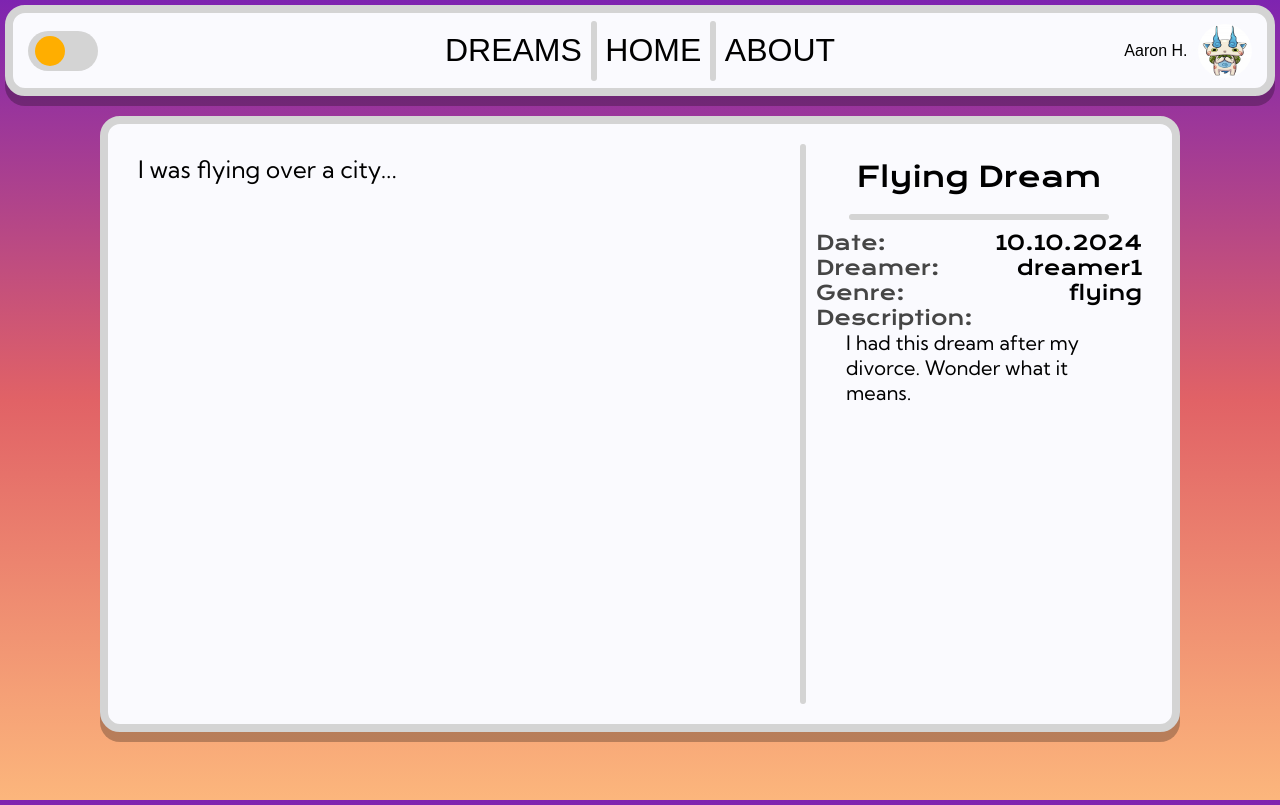
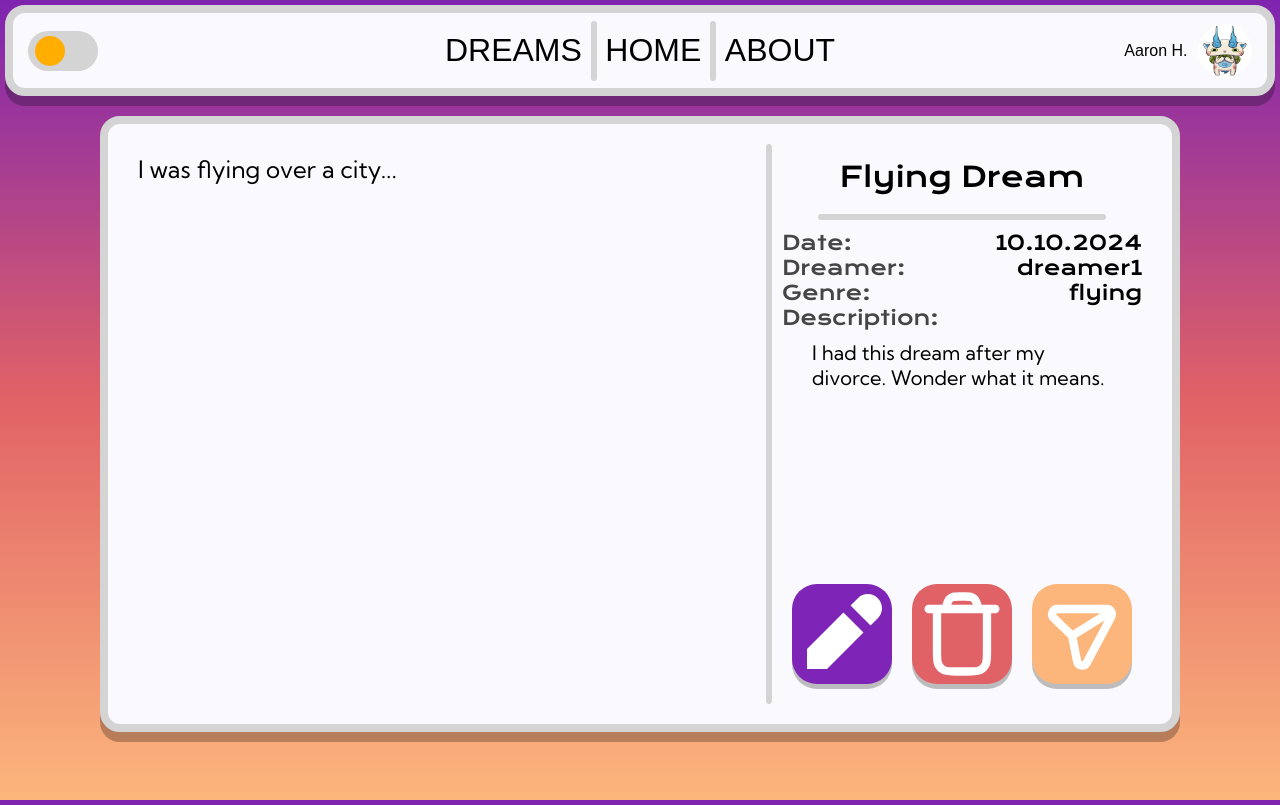
Before and after one commit to dartmonkeyExeter/freaky-friday-dream-journal, a Flask app: page /dream/1 in a window 1280 px wide. Run offline with Flask 3, Linux system fonts and the light colour scheme; data comes from the database, SQL or seed files in the repository; some web fonts are replaced.

Commit message:
skibidi rizzler im gonna END IT !!!!!!

```diff
--- a/app.py
+++ b/app.py
@@ -24,7 +24,9 @@ def dream(dream_id):
             # likes = dream[6] im not using this yet (maybe never)
             description = dream[7]
 
-    return render_template('dream.html', id=dream_id, title=title, content=content, author=author, tag=tag, upload_date=upload_date, description=description)
+    user_is_author = True # will eventually check session for this
+
+    return render_template('dream.html', id=dream_id, title=title, content=content, author=author, tag=tag, upload_date=upload_date, description=description, user_is_author=user_is_author)
 
 if __name__ == '__main__':
     app.run(debug=True)
--- a/static/css/dream.css
+++ b/static/css/dream.css
@@ -73,9 +73,59 @@
 .dream-description {
     font-family: 'Kumbh Sans', sans-serif;
     font-size: 20px;
+    margin-top: 10px;
     margin-left: 30px;
     margin-right: 30px;
     text-align: left;
     overflow-y: scroll;
     flex: 1;
 }
+
+.dream-options {
+    display: flex;
+    flex-direction: row;
+    justify-content: space-between;
+    margin-top: 20px;
+}
+
+.dream-buttons {
+    height: 100px;
+    width: 100px;
+    border-radius: 25px;
+    color: #fff;
+    margin: 10px;
+    cursor: pointer;
+    display: flex;
+    justify-content: center;
+    align-items: center;
+    transition: transform 0.2s;
+    box-shadow: 0px 5px 0px 0px rgba(0,0,0,0.25);
+}
+
+.dream-buttons:hover {
+    transform: scale(1.1);
+}
+
+.edit-dream-button {
+    background-color: #7E24B6;
+}
+
+.delete-dream-button {
+    background-color: #E16266;
+}
+
+.share-dream-button {
+    background-color: #FCB67C;
+}
+
+.edit-dream-button-dark {
+    background-color: #303593 !important;
+}
+
+.delete-dream-button-dark {
+    background-color: #7479D5 !important;
+}
+
+.share-dream-button-dark {
+    background-color: #AF76D5 !important;
+}
--- a/templates/dream.html
+++ b/templates/dream.html
@@ -3,7 +3,7 @@
 <head>
     <meta charset="UTF-8">
     <meta name="viewport" content="width=device-width, initial-scale=1.0">
-    <title>Document</title>
+    <title>{{ title }} - Dream Journal</title>
     <link rel="stylesheet" href="{{ url_for('static', filename='css/dream.css') }}">
     <link rel="stylesheet" href="{{ url_for('static', filename='css/base.css') }}">
     <link rel="preconnect" href="https://fonts.googleapis.com">
@@ -64,19 +64,107 @@
                 {{ description }}
             </div>
 
+            <div class="dream-options">
+                {% if user_is_author %}
+                    <div class="dream-buttons edit-dream-button">
+                        <svg xmlns="http://www.w3.org/2000/svg" width="80px" height="80px" viewBox="0 0 16 16" fill="none">
+                            <path d="M8.29289 3.70711L1 11V15H5L12.2929 7.70711L8.29289 3.70711Z" fill="#FFFFFF"/>
+                            <path d="M9.70711 2.29289L13.7071 6.29289L15.1716 4.82843C15.702 4.29799 16 3.57857 16 2.82843C16 1.26633 14.7337 0 13.1716 0C12.4214 0 11.702 0.297995 11.1716 0.828428L9.70711 2.29289Z" fill="#FFFFFF"/>
+                        </svg>
+                    </div>
+
+                    <div class="dream-buttons delete-dream-button">
+                        <svg xmlns="http://www.w3.org/2000/svg" width="100px" height="100px" viewBox="0 0 24 24" fill="none">
+                            <path d="M18 6V16.2C18 17.8802 18 18.7202 17.673 19.362C17.3854 19.9265 16.9265 20.3854 16.362 20.673C15.7202 21 14.8802 21 13.2 21H10.8C9.11984 21 8.27976 21 7.63803 20.673C7.07354 20.3854 6.6146 19.9265 6.32698 19.362C6 18.7202 6 17.8802 6 16.2V6M4 6H20M16 6L15.7294 5.18807C15.4671 4.40125 15.3359 4.00784 15.0927 3.71698C14.8779 3.46013 14.6021 3.26132 14.2905 3.13878C13.9376 3 13.523 3 12.6936 3H11.3064C10.477 3 10.0624 3 9.70951 3.13878C9.39792 3.26132 9.12208 3.46013 8.90729 3.71698C8.66405 4.00784 8.53292 4.40125 8.27064 5.18807L8 6" stroke="#FFFFFF" stroke-width="2" stroke-linecap="round" stroke-linejoin="round"/>
+                        </svg>
+                    </div>
+                {% endif %}
+                <div class="dream-buttons share-dream-button">
+                    <svg xmlns="http://www.w3.org/2000/svg" width="100px" height="100px" viewBox="0 0 24 24" fill="none">
+                        <path d="M9.61109 12.4L10.8183 18.5355C11.0462 19.6939 12.6026 19.9244 13.1565 18.8818L19.0211 7.84263C19.248 7.41555 19.2006 6.94354 18.9737 6.58417M9.61109 12.4L5.22642 8.15534C4.41653 7.37131 4.97155 6 6.09877 6H17.9135C18.3758 6 18.7568 6.24061 18.9737 6.58417M9.61109 12.4L18.9737 6.58417M19.0555 6.53333L18.9737 6.58417" stroke="#FFFFFF" stroke-width="2"/>
+                    </svg>
+                </div>
+            </div>
+
         </div>
     </div>
 
+    <script>
+
+        const userAuthor = {{ user_is_author|tojson }};
+
+        function goToPage(page) {
+            var root = window.location.href.split("/")[0] + "/";
+            window.href.location = root + page;
+        }
+
+        var dreams = document.getElementById("dreams");
+        var home = document.getElementById("home");
+        var about = document.getElementById("about");
+
+        dreams.addEventListener("click", function() {
+            goToPage("dreams");
+        });
+
+        home.addEventListener("click", function() {
+            goToPage("home");
+        });
+
+        about.addEventListener("click", function() {
+            goToPage("about");
+        });
+
+        var editDreamButton = document.getElementsByClassName("edit-dream-button")[0];
+        var deleteDreamButton = document.getElementsByClassName("delete-dream-button")[0];
+        var shareDreamButton = document.getElementsByClassName("share-dream-button")[0];
+
+        editDreamButton.addEventListener("click", function() {
+            // will add later
+        });
+
+        deleteDreamButton.addEventListener("click", function() {
+            // will add later
+        });
+
+        shareDreamButton.addEventListener("click", function() {
+            navigator.clipboard.writeText(window.location.href);
+        });
+
+    </script>
 
     <script>
         function toggleDarkMode() {
+            if (localStorage.getItem('dark-mode') === 'true') {
+                localStorage.setItem('dark-mode', 'false');
+            } else {
+                localStorage.setItem('dark-mode', 'true');
+            }
+
             var bdy = document.body;
             var header = document.getElementsByClassName("header-container")[0];
             var headerButtons = document.getElementsByClassName("header-buttons");
             var vl = document.getElementsByClassName("vl");
             var hl = document.getElementsByClassName("hl");
             var mainContent = document.getElementsByClassName("main-content")[0];
+            var dreamInfoLeft = document.getElementsByClassName("dream-info-left")[0];
+            var dreamInfoRight = document.getElementsByClassName("dream-info-right")[0];
 
+            var dreamButtons = document.getElementsByClassName("dream-buttons");
+
+            for (var i = 0; i < dreamButtons.length; i++) {
+                if (dreamButtons[i].classList.contains("edit-dream-button")) {
+                    dreamButtons[i].classList.toggle("edit-dream-button-dark");
+                }
+                else if(dreamButtons[i].classList.contains("delete-dream-button")) {
+                    dreamButtons[i].classList.toggle("delete-dream-button-dark");
+                }
+                else {
+                    dreamButtons[i].classList.toggle("share-dream-button-dark");
+                }
+            }
+
+            dreamInfoLeft.classList.toggle("dream-info-left-dark");
+            dreamInfoRight.classList.toggle("dream-info-right-dark");
             bdy.classList.toggle("dark-mode");
             header.classList.toggle("dark-mode-divs");
             mainContent.classList.toggle("dark-mode-divs");
@@ -89,9 +177,21 @@
             for (var i = 0; i < hl.length; i++) {
                 hl[i].classList.toggle("dark-mode-line");
             }
+
         }
 
-        document.getElementById('dark-mode-toggle').addEventListener('change', toggleDarkMode);
+        const toggle = document.getElementById('dark-mode-toggle');
+
+        let isDarkMode = localStorage.getItem('dark-mode') === 'true';
+
+        if (isDarkMode) {
+            toggle.checked = true;
+            toggleDarkMode();
+            localStorage.setItem('dark-mode', 'true');
+        }
+
+       toggle.addEventListener('change', toggleDarkMode);
     </script>
+
 </body>
 </html>
```
